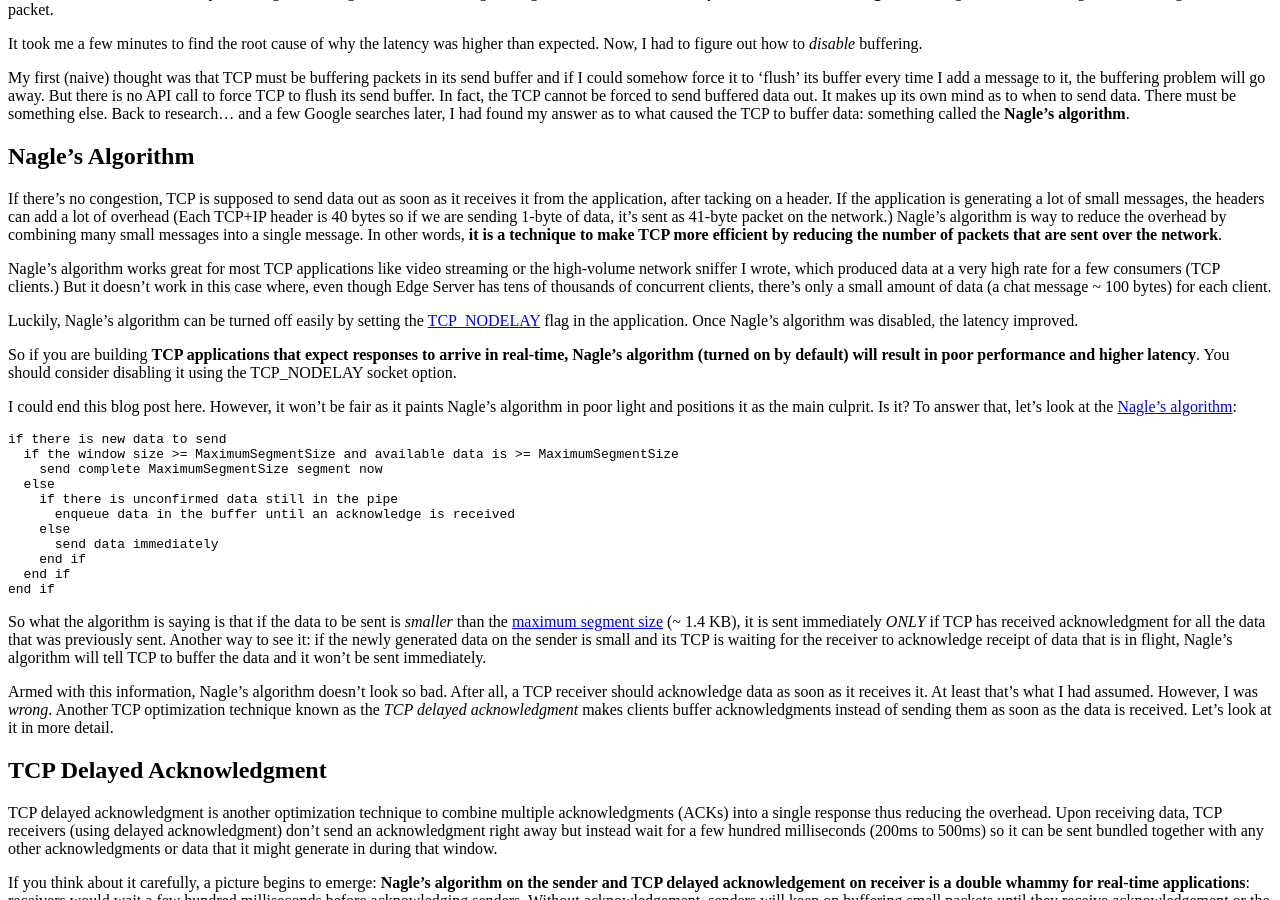
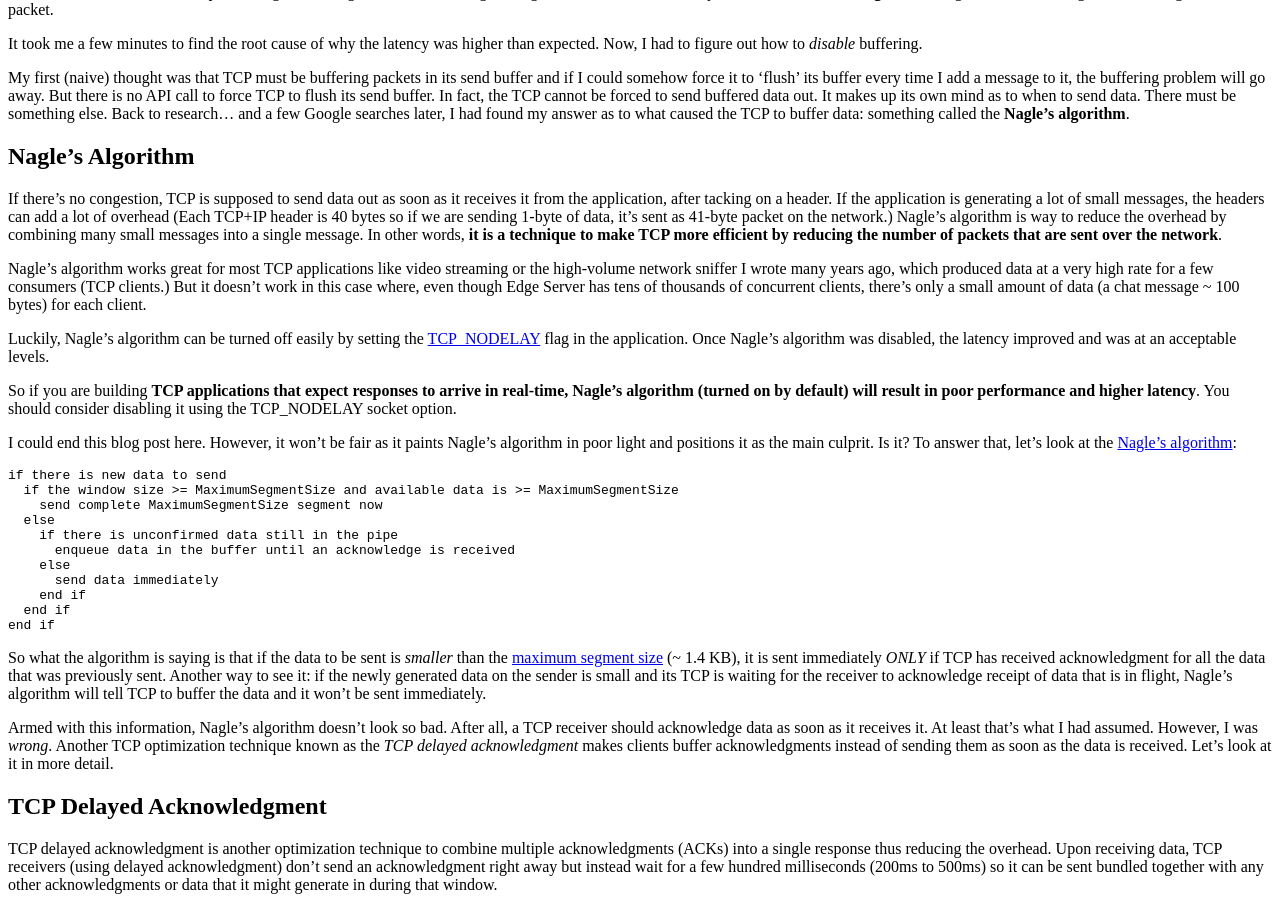
Before and after one commit to talk2viren/umermansoor.github.io, a Jekyll site: the page built from _posts/2017-03-19-tweaking-tcp-for-real-time-applications-nagle-algorithm-and-delayed-acknowledgment.md, in a window 1280 px wide and 900 px high, scrolled down 645 px. Built offline with Jekyll 4.4.1, drawn with Linux system fonts in a browser that asks for light colours; nearby versions of some CDN libraries; a script that is not in the unit is left out; comment, search, counter and statistics services are not loaded.

Commit message:
clarifier

```diff
--- a/_posts/2017-03-19-tweaking-tcp-for-real-time-applications-nagle-algorithm-and-delayed-acknowledgment.md
+++ b/_posts/2017-03-19-tweaking-tcp-for-real-time-applications-nagle-algorithm-and-delayed-acknowledgment.md
@@ -26,9 +26,9 @@ My first (naive) thought was that TCP must be buffering packets in its send buff
 
 If there's no congestion, TCP is supposed to send data out as soon as it receives it from the application, after tacking on a header. If the application is generating a lot of small messages, the headers can add a lot of overhead (Each TCP+IP header is 40 bytes so if we are sending 1-byte of data, it's sent as 41-byte packet on the network.) Nagle's algorithm is way to reduce the overhead by combining many small messages into a single message. In other words, **it is a technique to make TCP more efficient by reducing the number of packets that are sent over the network**.
 
-Nagle's algorithm works great for most TCP applications like video streaming or the high-volume network sniffer I wrote, which produced data at a very high rate for a few consumers (TCP clients.) But it doesn't work in this case where, even though Edge Server has tens of thousands of concurrent clients, there's only a small amount of data (a chat message ~ 100 bytes) for each client.
+Nagle's algorithm works great for most TCP applications like video streaming or the high-volume network sniffer I wrote many years ago, which produced data at a very high rate for a few consumers (TCP clients.) But it doesn't work in this case where, even though Edge Server has tens of thousands of concurrent clients, there's only a small amount of data (a chat message ~ 100 bytes) for each client.
 
-Luckily, Nagle's algorithm can be turned off easily by setting the [TCP_NODELAY](http://download.java.net/jdk7/archive/b123/docs/api/java/net/SocketOptions.html#TCP_NODELAY) flag in the application. Once Nagle's algorithm was disabled, the latency improved.
+Luckily, Nagle's algorithm can be turned off easily by setting the [TCP_NODELAY](http://download.java.net/jdk7/archive/b123/docs/api/java/net/SocketOptions.html#TCP_NODELAY) flag in the application. Once Nagle's algorithm was disabled, the latency improved and was at an acceptable levels.
 
 So if you are building **TCP applications that expect responses to arrive in real-time, Nagle's algorithm (turned on by default) will result in poor performance and higher latency**. You should consider disabling it using the TCP_NODELAY socket option.
 
```
